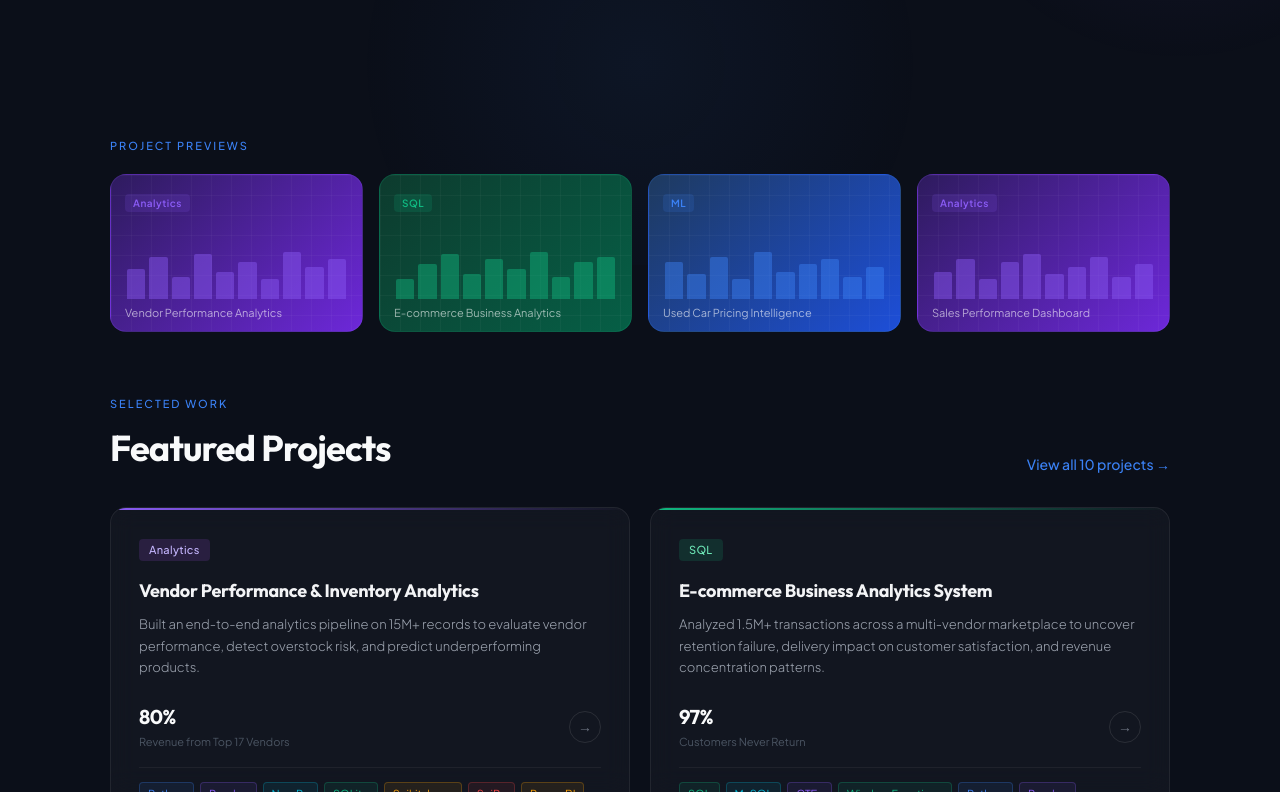
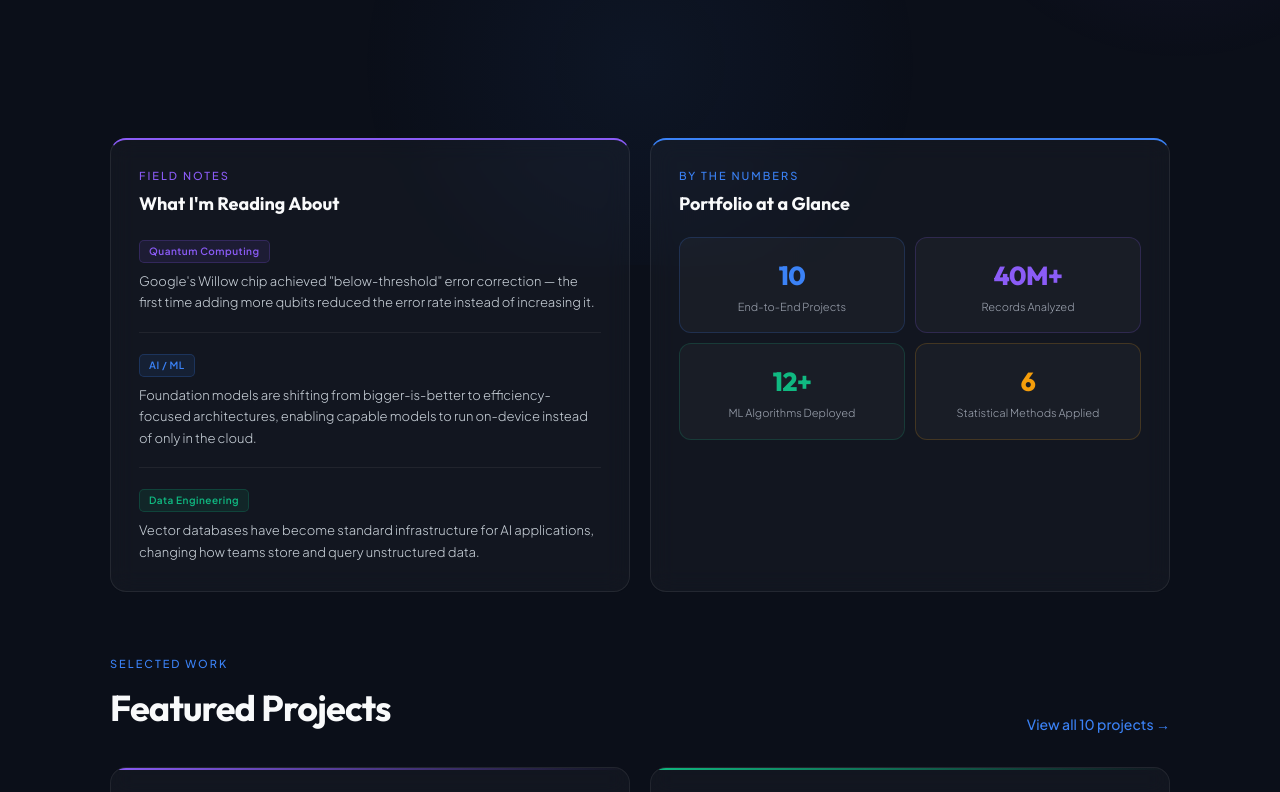
Before and after one commit to sujaldeb/sujal-portfolio, a React (Vite) app: page / in a window 1280 px wide. Shown: the part 635-1427 px from the top of the page. Built offline with nearby package versions, Linux system fonts and the light colour scheme.

Commit message:
Update project files

```diff
--- /dev/null
+++ b/src/components/InsightsSection.jsx
@@ -0,0 +1,110 @@
+const breakthroughs = [
+  {
+    tag: 'Quantum Computing',
+    color: '#8B5CF6',
+    text: "Google's Willow chip achieved \"below-threshold\" error correction \u2014 the first time adding more qubits reduced the error rate instead of increasing it.",
+  },
+  {
+    tag: 'AI / ML',
+    color: '#3B82F6',
+    text: 'Foundation models are shifting from bigger-is-better to efficiency-focused architectures, enabling capable models to run on-device instead of only in the cloud.',
+  },
+  {
+    tag: 'Data Engineering',
+    color: '#10B981',
+    text: 'Vector databases have become standard infrastructure for AI applications, changing how teams store and query unstructured data.',
+  },
+]
+
+const stats = [
+  { value: '10', label: 'End-to-End Projects', color: '#3B82F6' },
+  { value: '40M+', label: 'Records Analyzed', color: '#8B5CF6' },
+  { value: '12+', label: 'ML Algorithms Deployed', color: '#10B981' },
+  { value: '6', label: 'Statistical Methods Applied', color: '#F59E0B' },
+]
+
+const cardStyle = {
+  background: 'rgba(255,255,255,0.03)',
+  backdropFilter: 'blur(12px)',
+  WebkitBackdropFilter: 'blur(12px)',
+  border: '0.5px solid rgba(255,255,255,0.08)',
+  borderRadius: '16px',
+  padding: '28px',
+  height: '100%',
+  boxSizing: 'border-box',
+}
+
+const InsightsSection = () => {
+  return (
+    <div className="insights-grid">
+      {/* Card 1 — Field Notes */}
+      <div style={{ ...cardStyle, borderTop: '2px solid #8B5CF6' }}>
+        <div style={{ fontSize: '11px', letterSpacing: '2px', color: '#8B5CF6', textTransform: 'uppercase', fontWeight: '500', marginBottom: '6px' }}>
+          Field Notes
+        </div>
+        <h3 style={{ fontFamily: 'Outfit, sans-serif', fontSize: '18px', fontWeight: '700', color: '#F9FAFB', marginBottom: '20px' }}>
+          What I'm Reading About
+        </h3>
+        <div style={{ display: 'flex', flexDirection: 'column', gap: '18px' }}>
+          {breakthroughs.map((b, i) => (
+            <div key={i} style={{ paddingBottom: i < breakthroughs.length - 1 ? '18px' : 0, borderBottom: i < breakthroughs.length - 1 ? '0.5px solid rgba(255,255,255,0.06)' : 'none' }}>
+              <span style={{
+                display: 'inline-block', fontSize: '10px', fontWeight: '600', letterSpacing: '0.5px',
+                color: b.color, background: b.color + '18', border: `0.5px solid ${b.color}35`,
+                padding: '3px 9px', borderRadius: '5px', marginBottom: '8px',
+              }}>
+                {b.tag}
+              </span>
+              <p style={{ color: '#C9D1D9', fontSize: '13px', lineHeight: '1.65', fontWeight: '300', margin: 0 }}>
+                {b.text}
+              </p>
+            </div>
+          ))}
+        </div>
+      </div>
+
+      {/* Card 2 — Portfolio by the Numbers */}
+      <div style={{ ...cardStyle, borderTop: '2px solid #3B82F6' }}>
+        <div style={{ fontSize: '11px', letterSpacing: '2px', color: '#3B82F6', textTransform: 'uppercase', fontWeight: '500', marginBottom: '6px' }}>
+          By The Numbers
+        </div>
+        <h3 style={{ fontFamily: 'Outfit, sans-serif', fontSize: '18px', fontWeight: '700', color: '#F9FAFB', marginBottom: '20px' }}>
+          Portfolio at a Glance
+        </h3>
+        <div className="stats-2x2">
+          {stats.map((s, i) => (
+            <div key={i} style={{
+              background: 'rgba(255,255,255,0.03)', border: `0.5px solid ${s.color}30`,
+              borderRadius: '12px', padding: '18px 14px', textAlign: 'center',
+            }}>
+              <div style={{ fontFamily: 'Outfit, sans-serif', fontSize: '26px', fontWeight: '800', color: s.color, letterSpacing: '-0.5px', marginBottom: '4px' }}>
+                {s.value}
+              </div>
+              <div style={{ fontSize: '11px', color: '#9CA3AF', fontWeight: '300', lineHeight: '1.4' }}>
+                {s.label}
+              </div>
+            </div>
+          ))}
+        </div>
+      </div>
+
+      <style>{`
+        .insights-grid {
+          display: grid;
+          grid-template-columns: 1fr 1fr;
+          gap: 20px;
+        }
+        .stats-2x2 {
+          display: grid;
+          grid-template-columns: 1fr 1fr;
+          gap: 10px;
+        }
+        @media (max-width: 768px) {
+          .insights-grid { grid-template-columns: 1fr; }
+        }
+      `}</style>
+    </div>
+  )
+}
+
+export default InsightsSection
--- a/src/pages/Home.jsx
+++ b/src/pages/Home.jsx
@@ -2,6 +2,7 @@ import Navbar from '../components/Navbar'
 import Hero from '../components/Hero'
 import ProjectCard from '../components/ProjectCard'
 import Footer from '../components/Footer'
+import InsightsSection from '../components/InsightsSection'
 import { projects } from '../data/projects'
 import { Link } from 'react-router-dom'
 
@@ -16,43 +17,10 @@ const Home = () => {
         <Navbar />
         <Hero />
 
-        {/* Project Preview Strip + Featured Projects */}
+        {/* Insights Strip + Featured Projects */}
         <section style={{ maxWidth: '1100px', margin: '0 auto', padding: '80px 20px' }}>
           <div style={{ marginBottom: '64px' }}>
-            <div style={{ fontSize: '11px', letterSpacing: '2px', color: '#3B82F6', textTransform: 'uppercase', fontWeight: '500', marginBottom: '20px' }}>
-              Project Previews
-            </div>
-            <div className="preview-strip">
-              {[
-                { title: 'Vendor Performance Analytics', tag: 'Analytics', color: '#8B5CF6', gradient: 'linear-gradient(135deg, #2e1b5e, #6D28D9)', bars: [60,85,45,90,55,75,40,95,65,80] },
-                { title: 'E-commerce Business Analytics', tag: 'SQL', color: '#10B981', gradient: 'linear-gradient(135deg, #0d3b2e, #065F46)', bars: [40,70,90,50,80,60,95,45,75,85] },
-                { title: 'Used Car Pricing Intelligence', tag: 'ML', color: '#3B82F6', gradient: 'linear-gradient(135deg, #1e3a5f, #1D4ED8)', bars: [75,50,85,40,95,55,70,80,45,65] },
-                { title: 'Sales Performance Dashboard', tag: 'Analytics', color: '#8B5CF6', gradient: 'linear-gradient(135deg, #2e1b5e, #6D28D9)', bars: [55,80,40,75,90,50,65,85,45,70] },
-              ].map((item, i) => (
-                <div key={i}
-                  style={{ background: item.gradient, border: `0.5px solid ${item.color}33`, borderRadius: '16px', overflow: 'hidden', position: 'relative', aspectRatio: '16/10', cursor: 'pointer', transition: 'transform 0.2s, border-color 0.2s' }}
-                  onMouseEnter={e => { e.currentTarget.style.transform = 'translateY(-4px)'; e.currentTarget.style.borderColor = item.color + '66' }}
-                  onMouseLeave={e => { e.currentTarget.style.transform = 'translateY(0)'; e.currentTarget.style.borderColor = item.color + '33' }}
-                >
-                  <div style={{ position: 'absolute', inset: 0, backgroundImage: `linear-gradient(rgba(255,255,255,0.03) 1px, transparent 1px), linear-gradient(90deg, rgba(255,255,255,0.03) 1px, transparent 1px)`, backgroundSize: '20px 20px' }} />
-                  <div style={{ position: 'absolute', bottom: '32px', left: '16px', right: '16px', display: 'flex', alignItems: 'flex-end', gap: '4px', height: '50px' }}>
-                    {item.bars.map((h, j) => (
-                      <div key={j} style={{ flex: 1, height: `${h}%`, background: item.color + '70', borderRadius: '2px 2px 0 0' }} />
-                    ))}
-                  </div>
-                  <div style={{ position: 'absolute', top: '14px', left: '14px' }}>
-                    <span style={{ fontSize: '10px', fontWeight: '600', color: item.color, background: item.color + '25', padding: '3px 8px', borderRadius: '4px', letterSpacing: '0.5px' }}>
-                      {item.tag}
-                    </span>
-                  </div>
-                  <div style={{ position: 'absolute', bottom: '10px', left: '14px', right: '14px' }}>
-                    <div style={{ fontSize: '11px', color: 'rgba(255,255,255,0.6)', fontWeight: '400', whiteSpace: 'nowrap', overflow: 'hidden', textOverflow: 'ellipsis' }}>
-                      {item.title}
-                    </div>
-                  </div>
-                </div>
-              ))}
-            </div>
+            <InsightsSection />
           </div>
 
           <div style={{ display: 'flex', justifyContent: 'space-between', alignItems: 'flex-end', marginBottom: '32px', flexWrap: 'wrap', gap: '16px' }}>
@@ -196,13 +164,11 @@ const Home = () => {
 
         <style>{`
           .projects-grid { display: grid; grid-template-columns: 1fr 1fr; gap: 20px; }
-          .preview-strip { display: grid; grid-template-columns: 1fr 1fr 1fr 1fr; gap: 16px; }
           .about-card-grid { display: grid; grid-template-columns: 1fr 1fr; }
           .competencies-grid { display: grid; grid-template-columns: 1fr 1fr 1fr 1fr 1fr; gap: 10px; }
           @media (max-width: 1024px) { .competencies-grid { grid-template-columns: 1fr 1fr 1fr 1fr; } }
           @media (max-width: 768px) {
             .projects-grid { grid-template-columns: 1fr; }
-            .preview-strip { grid-template-columns: 1fr 1fr; gap: 12px; }
             .about-card-grid { grid-template-columns: 1fr; }
             .about-card-grid > div:first-child { border-right: none !important; border-bottom: 0.5px solid rgba(255,255,255,0.06); }
             .competencies-grid { grid-template-columns: 1fr 1fr 1fr; }
```
